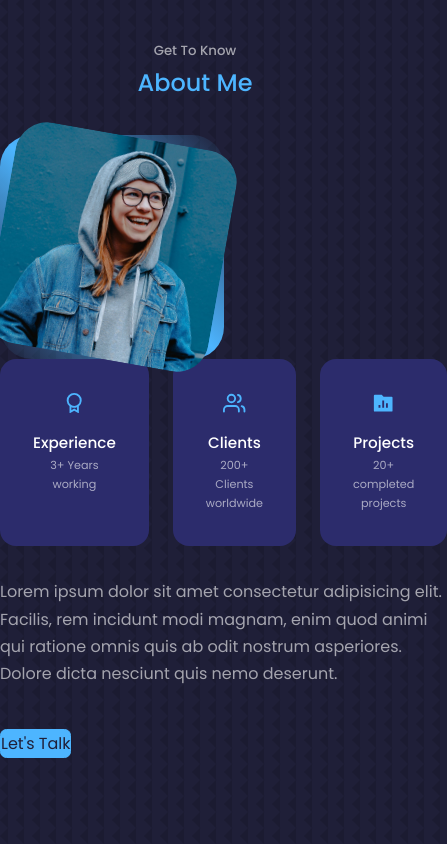
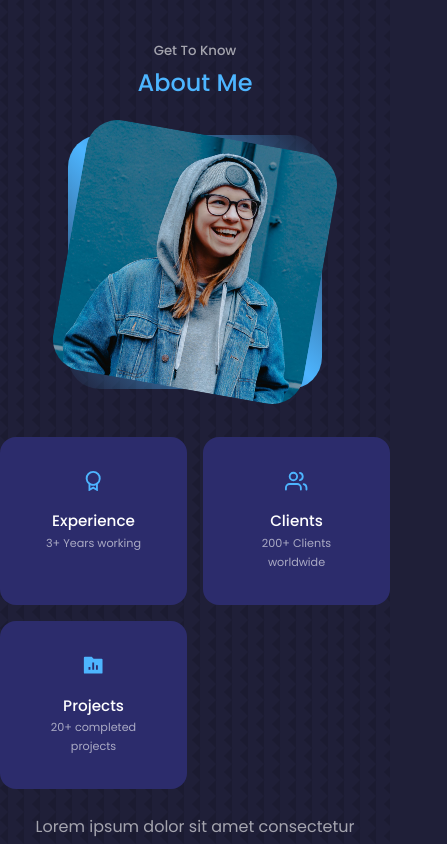
Before and after one commit to prajjwalkumar17/Portfolio, a React (Create React App) app: page / in a window 390 px wide. Shown: the part 900-1744 px from the top of the page, 447 px wide, since content can reach past the window. Built offline with nearby package versions, Linux system fonts and the light colour scheme.

Commit message:
done with about sec

```diff
--- a/src/components/about/about.css
+++ b/src/components/about/about.css
@@ -4,6 +4,7 @@
   display: grid;
   grid-template-columns: 35% 50%;
   gap: 15%;
+  place-items: center;
 }
 .about__me {
   width: 100%;
@@ -16,6 +17,8 @@
     transparent
   );
   display: grid;
+  margin-left: 13rem;
+  margin-bottom: 3rem;
   place-items: center;
 }
 .about__me-image {
@@ -71,7 +74,7 @@
   }
   .about__me {
     width: 50%;
-    margin: 2rem auto 4 rem;
+    margin: 2rem auto 4rem;
   }
   .about__content p {
     margin: 1rem 0 1.5 rem;
@@ -79,9 +82,24 @@
 }
 
 @media screen and (max-width: 600px) {
+  .about__me {
+    width: 65%;
+    margin: 0 auto 3rem;
+  }
   header {
     height: 68 vh;
   }
+  .about__cards {
+    grid-template-columns: 1fr 1fr;
+    gap: 1rem;
+  }
+  .about__content {
+    text-align: center;
+  }
+  .about__content p {
+    margin: 1.5rem 0;
+  }
+
   .header_socials,
   .scroll_down {
     display: none;
--- a/src/index.css
+++ b/src/index.css
@@ -81,6 +81,7 @@ a:hover {
 }
 .btn {
   width: max-content;
+  padding: 0.5rem;
   display: inline-block;
   color: var(--color-primary);
   padding: 0.75rem, 1.2rem;
```
